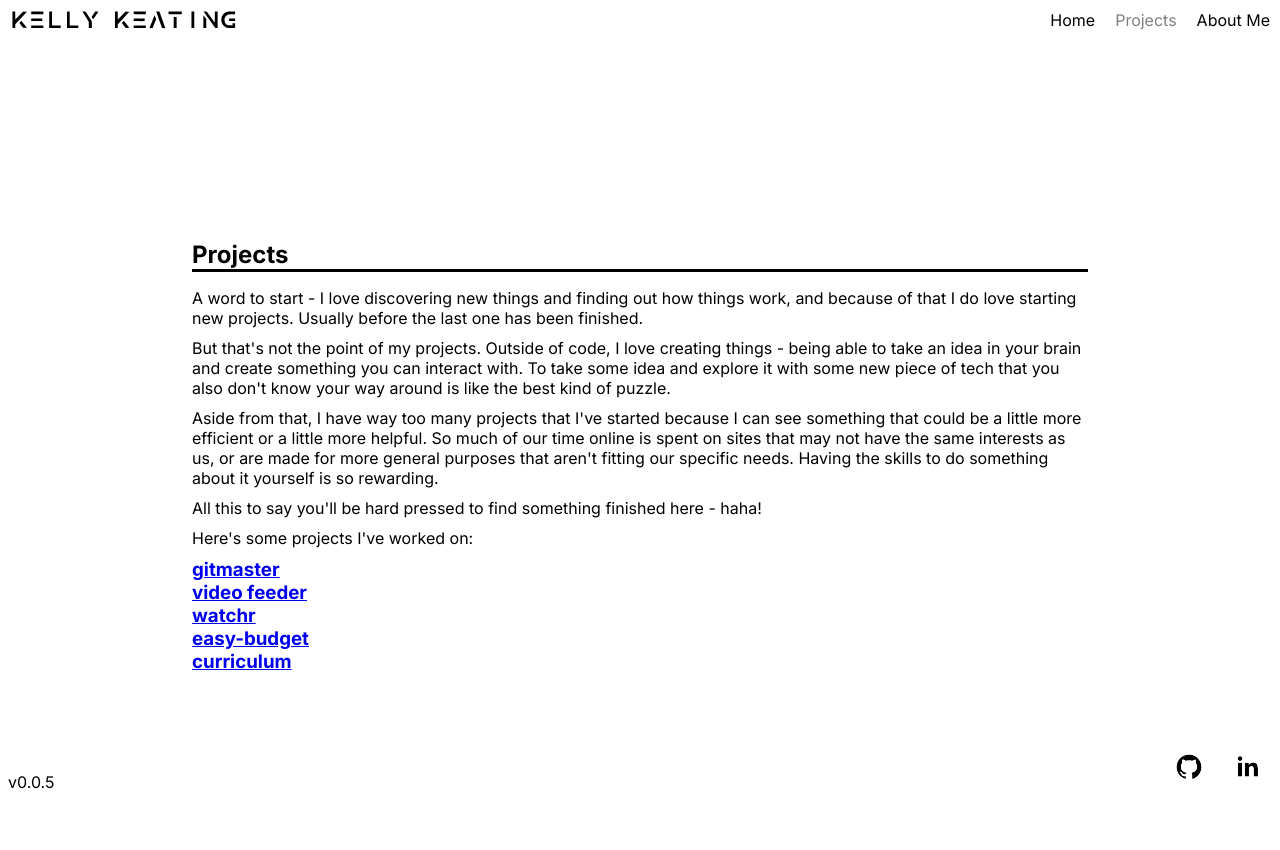
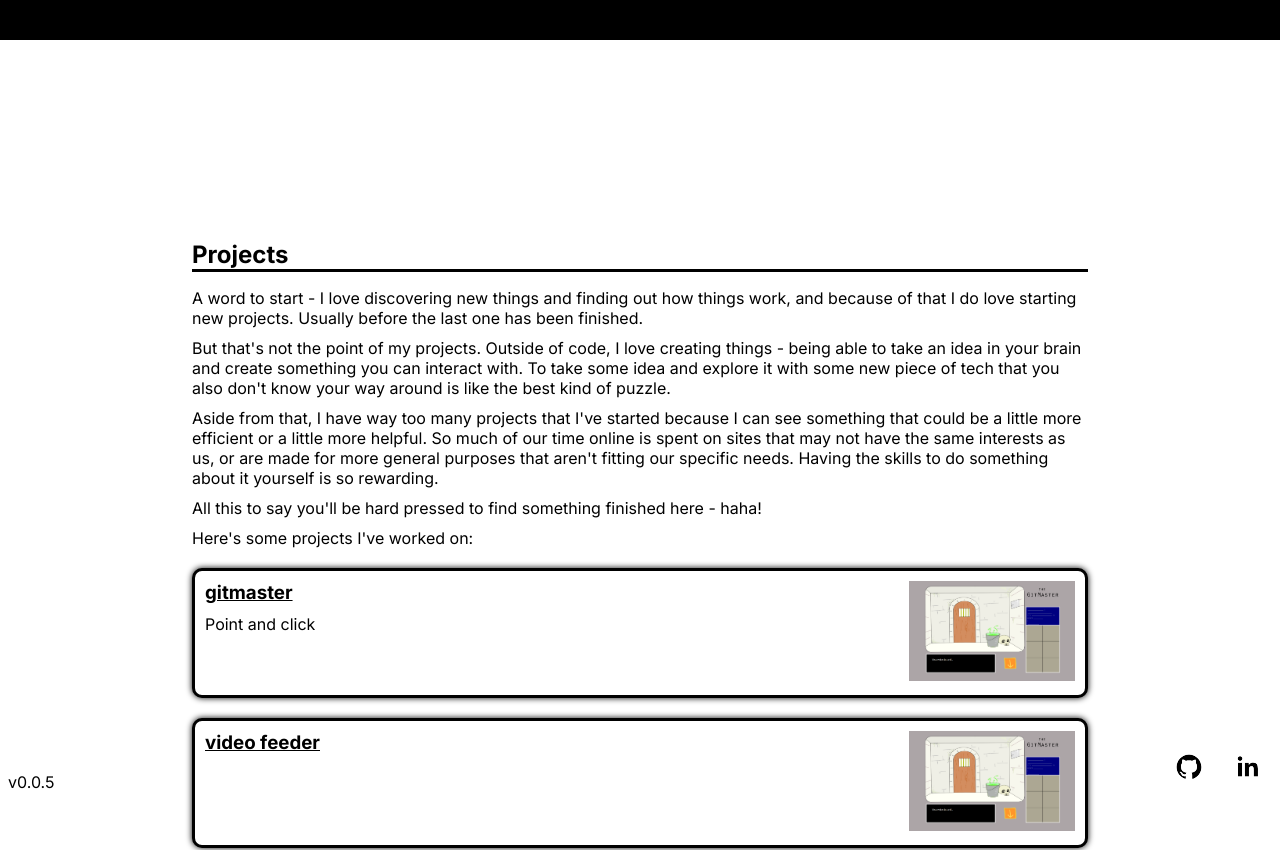
Before and after one commit to kelly-keating/nextjs, a Next.js app: page /projects in a window 1280 px wide. Shown: the top 850 px of the page. Before the commit the page ends 800 px from the top, so only its background shows below. Built offline with nearby package versions, Linux system fonts and the light colour scheme.

Commit message:
add project tiles

```diff
--- a/api/hardData.ts
+++ b/api/hardData.ts
@@ -1,13 +1,47 @@
-import { Project } from "../models/projects"
+import { Exp, Project, Tech } from "../models/projects"
+
+export const tech:Tech[] = [
+  { id: 1, text: 'Auth0', color: '' },
+  { id: 1, text: 'React', color: '#e60000' },
+  { id: 1, text: 'Redux', color: '#6600cc' },
+  { id: 1, text: 'SQLite', color: '' },
+  { id: 1, text: 'Firebase', color: '' },
+  { id: 1, text: 'SCSS', color: '' },
+]
 
 //  TODO: fill out project blurbs
+export const projects: Project[] = [
+  { id: 'gitmaster', name: 'gitmaster', image: 'gitmaster_home.png',
+    blurb: 'Point and click',
+    details: 'Final Proj',
+    tech: [
+      tech[1],
+      tech[2],
+    ],
+  },
+  { id: 'video-feeder', name: 'video feeder', image: '',
+    blurb: '',
+    details: '',
+    tech: [],
+  },
+  { id: 'watchr', name: 'watchr', image: '',
+    blurb: '',
+    details: '',
+    tech: [],
+  },
+  { id: 'easy-budget', name: 'easy-budget', image: '',
+    blurb: '',
+    details: '',
+    tech: [],
+  },
+  { id: 'curriculum', name: 'curriculum', image: '',
+    blurb: '',
+    details: '',
+    tech: [],
+  },
+]
 
-export const projects = [
-  { id: 'gitmaster', name: 'gitmaster', image: '', blurb: '' },
-  { id: 'video-feeder', name: 'video feeder', image: '', blurb: '' },
-  { id: 'watchr', name: 'watchr', image: '', blurb: '' },
-  { id: 'easy-budget', name: 'easy-budget', image: '', blurb: '' },
-  { id: 'curriculum', name: 'curriculum', image: '', blurb: '' },
-] as Project[]
-
-// TODO: exp
+// TODO: fill out exp
+export const experience: Exp[] = [
+  { id: '', logo: '', company: '', title: '',  blurb: '', resps: [] },
+]
--- a/components/ProjectList.tsx
+++ b/components/ProjectList.tsx
@@ -12,8 +12,14 @@ function ProjectList() {
       <p>Here&apos;s some projects I&apos;ve worked on:</p>
 
       {projects.map(p => (
-        <div key={p.id}>
-          <h3><Link href={'/projects/' + p.id}>{p.name}</Link></h3>
+        <div key={p.id} className='project_tile'>
+          <div>
+            <h3><Link href={'/projects/' + p.id}>{p.name}</Link></h3>
+            <p>{p.blurb}</p>
+          </div>
+          <div>
+            <img src={p.image || 'gitmaster_home.png'} alt={'Screenshot of ' + p.name} />
+          </div>
         </div>
       ))}
     </div>
--- a/styles/layout.scss
+++ b/styles/layout.scss
@@ -5,6 +5,8 @@
   display: flex;
   justify-content: space-between;
   align-items: center;
+  z-index: 999;
+  background-color: black;
 
   &_logo {
     height: 20px;
@@ -48,7 +50,7 @@
 }
 
 .social_list {
-  position: absolute;
+  position: fixed;
   bottom: 0;
   right: 0;
 
@@ -66,7 +68,7 @@
 }
 
 .version {
-  position: absolute;
+  position: fixed;
   bottom: 0;
   left: 0;
   font-size: 1rem;
--- a/styles/projects.scss
+++ b/styles/projects.scss
@@ -3,3 +3,41 @@
     margin: 10px 0px;
   }
 }
+
+// TODO: flip to vert layout on mobile
+// TODO: center img regardless of portrait or landscape
+// TODO: flip alternating tiles
+.project_tile {
+  display: flex;
+  justify-content: space-between;
+  margin: 20px 0px;
+  padding: 10px;
+  border-radius: 10px;
+
+  background-color: black;
+  border: 3px solid white;
+  filter: drop-shadow(white 0px 0px 3px);
+
+  @include lightMode {
+    background-color: white;
+    border: 3px solid black;
+    filter: drop-shadow(black 0px 0px 3px);
+  }
+
+  a {
+    color: inherit;
+    background-color: black;
+
+    @include lightMode {
+      background-color: white;
+    }
+
+    &:hover {
+      @include invert;
+    }
+  }
+
+  img {
+    max-height: 100px;
+  }
+}
```
Also changed, not shown: models/projects.ts (+20 -0 lines), public/gitmaster_home.png (added).
